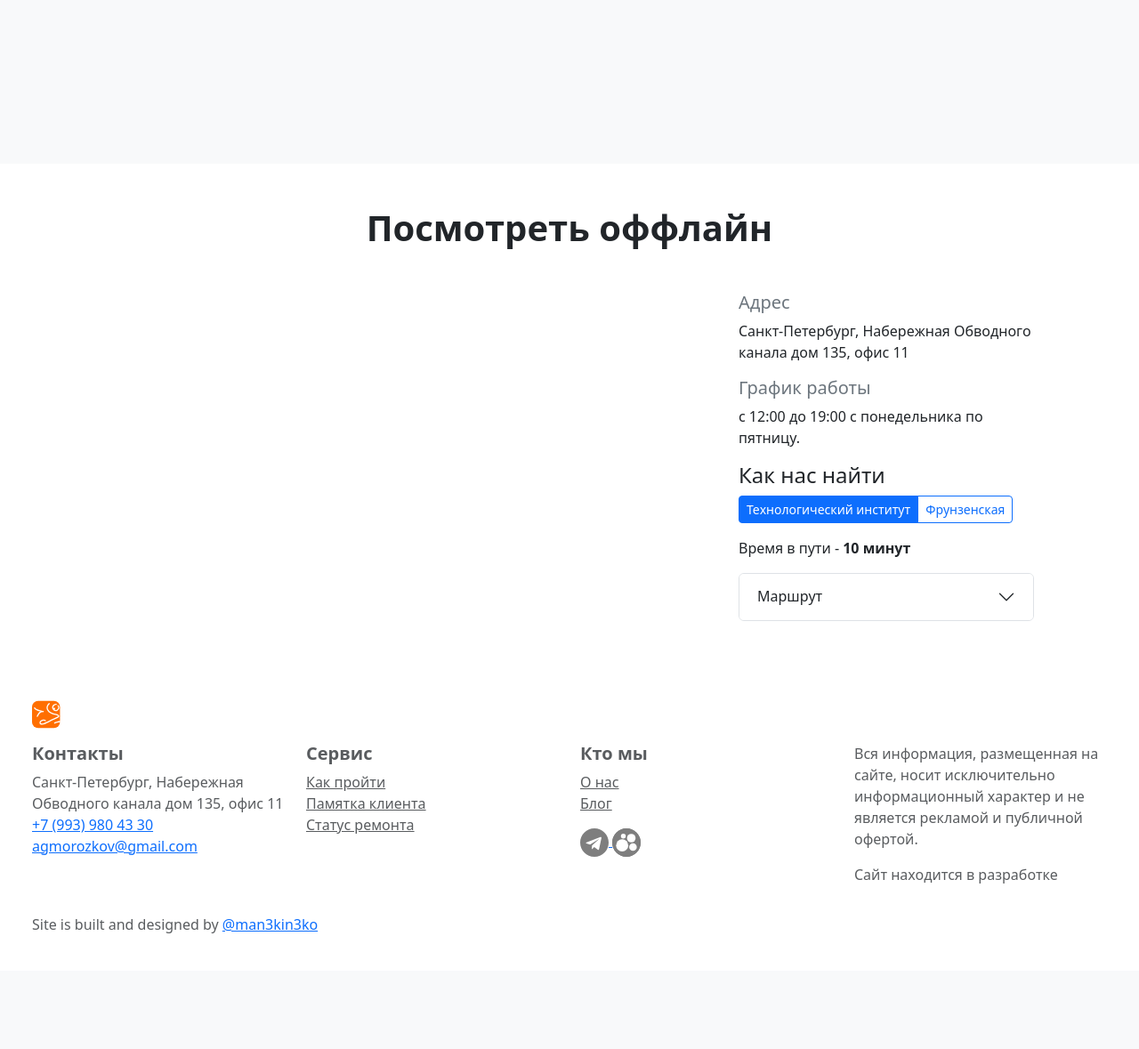
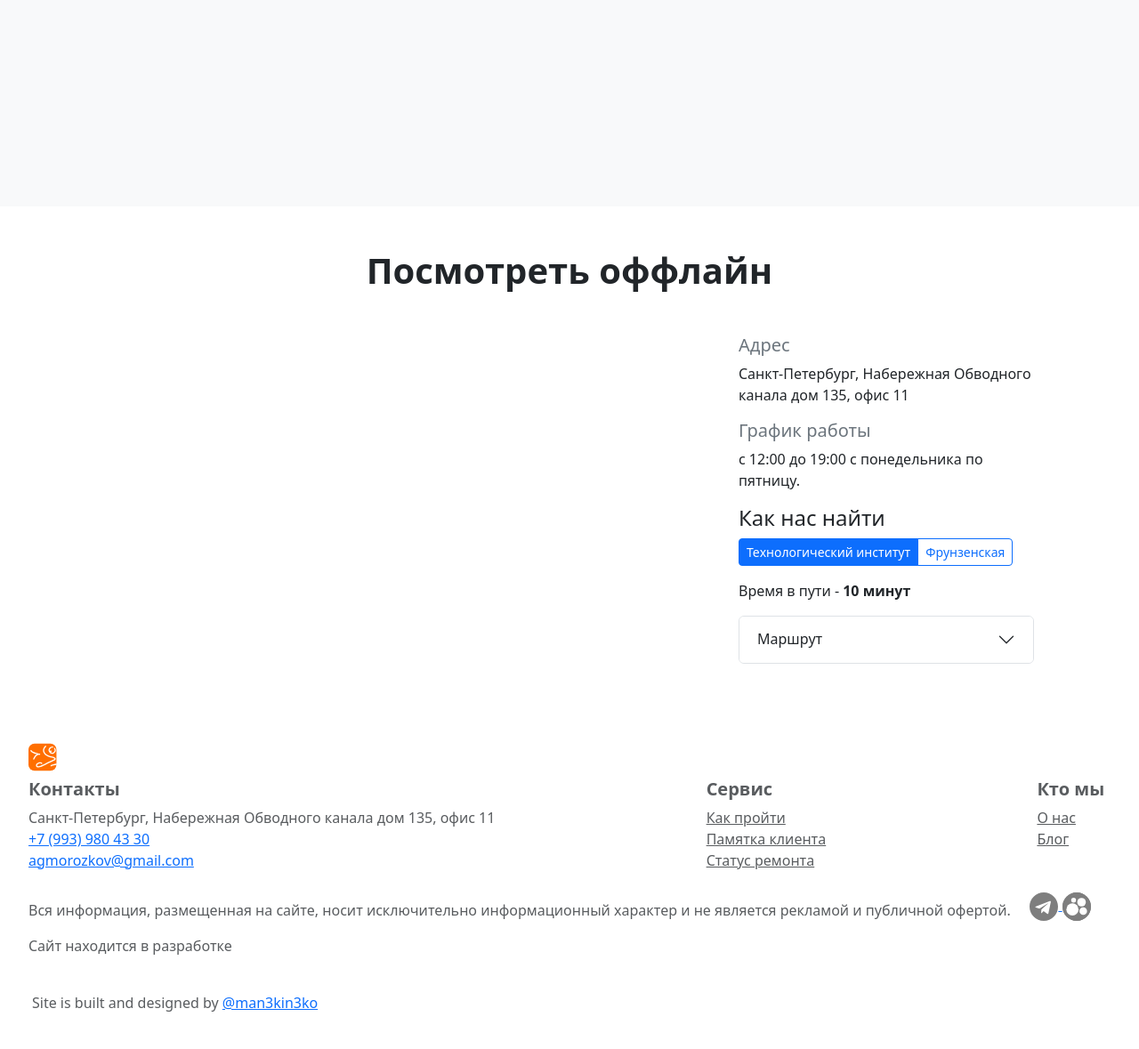
Before and after one commit to man3kin3ko/masterskaya, a Flask app: template backend/app/templates/store.html in a window 1280 px wide. Shown: the part 953-2132 px from the top of the page at 89% size. Before the commit the page ends 2002 px from the top, so only its background shows below. Run offline with Flask 3, Linux system fonts and the light colour scheme; the template is opened without the code that fills it, so the values that code supplies are empty; parts of the project's set-up code (start-up, migrations or seed data) failed here and were passed over.

Commit message:
frontend changes

```diff
--- a/backend/app/templates/footer.html
+++ b/backend/app/templates/footer.html
@@ -1,11 +1,20 @@
-<footer class="m-bg-grey p-4">
-    <div class="row mx-0">
+<footer class="container-fluid w-100 m-bg-grey p-4">
+    <div class="mx-2">
         <a href="{{ url_for('index') }}" class="navbar-brand mb-3">
             <img class="d-inline-block align-text-top" height="32" width="32" alt="Logo" src="{{ url_for('static', filename='logo.svg') }}" style="margin-right:2rem">
         </a>
     </div>
-    <div class="row flex-row text-muted mx-0">
-        <div class="col">
+    <style>
+        .footer-grid {
+            display: grid;
+            grid-auto-flow: dense;
+            grid-template-areas: "c s w"
+                                 "i i p";
+
+        }
+    </style>
+    <div class="footer-grid text-muted mx-0">
+        <div class="m-2" style="grid-area: c;">
             <h5 class="fw-bold">Контакты</h5>
             <ul class="list-unstyled text-small">
             <li>{{ config.ADDRESS }}</li>
@@ -14,31 +23,30 @@
             <li><a class="no-link-underscoring" href="mailto://{{ config.MAIL }}">{{ config.MAIL }}</a></li>
         </ul>
         </div>
-        <div class="col">
+        <div class="m-2" style="grid-area: s;">
             <h5 class="fw-bold">Сервис</h5>
             <ul class="list-unstyled text-small">
             <li><a class="text-muted no-link-underscoring" href="/route">Как пройти</a></li>
             <li><a class="text-muted no-link-underscoring" href="/rules">Памятка клиента</a></li>
-            <!-- <li><a class="text-muted no-link-underscoring" href="/refund">Условия возврата и гарантийного ремонта</a></li> -->
             <li><a class="text-muted no-link-underscoring" href="/tracking">Статус ремонта</a></li>
         </ul>
         </div>
-        <div class="col">
+        <div class="m-2" style="grid-area: w;">
             <h5 class="fw-bold">Кто мы</h5>
             <ul class="list-unstyled text-small">
             <li><a class="text-muted no-link-underscoring" href="/">О нас</a></li>
             <li><a class="text-muted no-link-underscoring" href="https://t.me/masterskaya35ru">Блог</a></li>
-            <li class="mt-3">
-              <a class="no-link-underscoring" href="{{ config.TG_LINK }}">
+        </ul>
+        </div>
+        <div style="grid-area: p;">
+            <a class="no-link-underscoring" href="{{ config.TG_LINK }}">
                 <img class="opacity-50" height="32" width="32" alt="tg" src="{{ url_for('static', filename='tg.svg') }}">
             </a>
             <a class="no-link-underscoring" href="{{ config.AVITO_LINK }}">
-                <img style="border-radius: 100%; background-color: white; filter: invert(1);" class="opacity-50" height="32" width="32" alt="avito" src="{{ url_for('static', filename='avito.svg') }}">
+                <img style="border-radius: 100%; background-color: white; filter: invert();" class="opacity-50" height="32" width="32" alt="avito" src="{{ url_for('static', filename='avito.svg') }}">
             </a>
-            </li>
-        </ul>
         </div>
-        <div class="col">
+        <div class="m-2" style="grid-area: i; overflow: overlay;">
             <p>Вся информация, размещенная на сайте, носит исключительно информационный характер и не является рекламой и публичной офертой.</p>
             <p>Сайт находится в разработке</p>
         </div>
--- a/backend/app/templates/store.html
+++ b/backend/app/templates/store.html
@@ -15,7 +15,7 @@
     </div>
 </section>
 <section id="spares">
-    <div class="container-fluid my-5 mt-2 bg-light">
+    <div class="container-fluid pb-5 mt-2 bg-light">
         <div class="container text-center pt-5 mb-3">
             <h1 class="fw-bold">Запчасти</h1>
         </div>
--- a/backend/main.py
+++ b/backend/main.py
@@ -4,7 +4,7 @@ import logging
 from flask import request
 from asgiref.wsgi import WsgiToAsgi
 
-from app.flask_app import app
+from app.frontend import app
 from app.db import RepairOrder, DBProxy
 from app.tg import start_bot
 
```
Also changed, not shown: backend/app/frontend.py (renamed from backend/app/flask_app.py).
